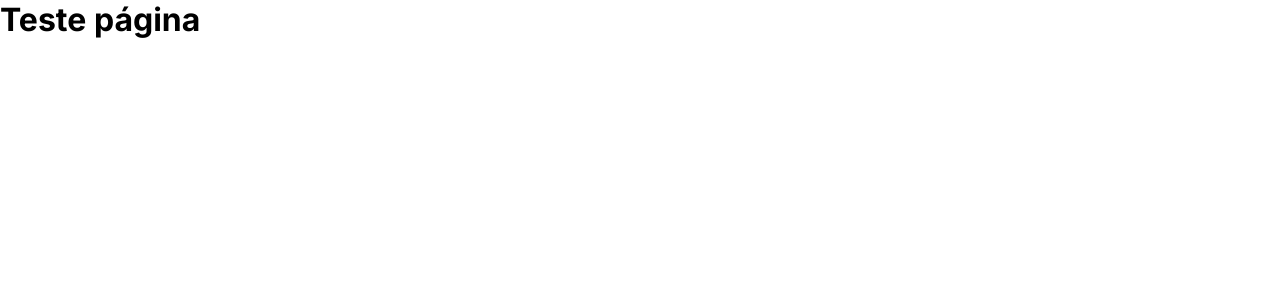
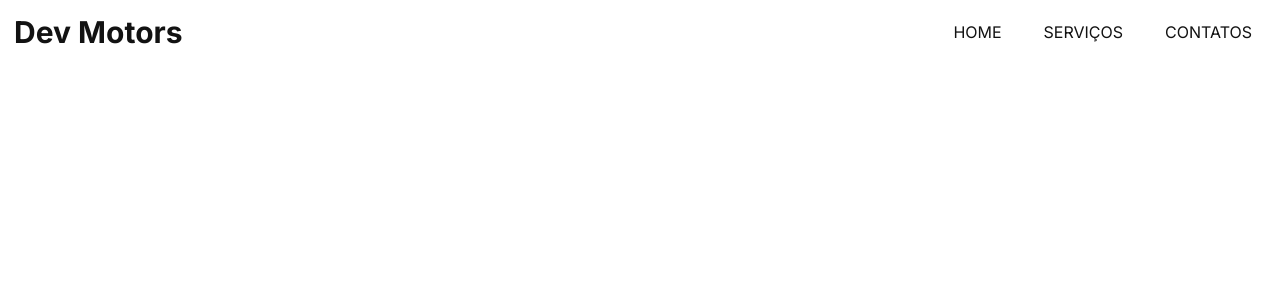
Before and after one commit to felipemariano29/dev-motors, a Next.js app: page / in a window 1280 px wide. Shown: the top 300 px of the page. Built offline with nearby package versions, Linux system fonts and the light colour scheme.

Commit message:
Created header component

```diff
--- /dev/null
+++ b/src/app/components/header/index.tsx
@@ -0,0 +1,43 @@
+"use client";
+
+import Link from "next/link";
+import { useEffect, useState } from "react";
+import styles from "./styles.module.scss";
+
+export function Header() {
+  const [top, setTop] = useState(true);
+
+  const handleScroll = () => {
+    setTop(!(window.scrollY > 10));
+  };
+
+  useEffect(() => {
+    window.addEventListener("scroll", handleScroll);
+
+    return () => {
+      window.removeEventListener("scroll", handleScroll);
+    };
+  }, [top]);
+
+  return (
+    <header
+      className={`${styles.header} ${top ? styles.background : styles.fixed}`}
+    >
+      <div className={styles.container}>
+        <div className={styles.content}>
+          <div className={styles.logoContainer}>
+            <Link href="/">Dev Motors</Link>
+          </div>
+
+          <nav className={styles.nav}>
+            <Link href="/">HOME</Link>
+
+            <Link href="/#servicos">SERVIÇOS</Link>
+
+            <Link href="/#contatos">CONTATOS</Link>
+          </nav>
+        </div>
+      </div>
+    </header>
+  );
+}
--- /dev/null
+++ b/src/app/components/header/styles.module.scss
@@ -0,0 +1,70 @@
+.header {
+  width: 100%;
+  z-index: 99;
+  position: fixed;
+  background-color: #fff;
+}
+
+.fixed {
+  position: fixed;
+  background-color: rgba(255, 255, 255, 0.75);
+  box-shadow: 0 6px 20px -12px rgba(0, 0, 0, 0.6);
+  -webkit-box-shadow: 0 6px 20px -12px rgba(0, 0, 0, 0.6);
+  -moz-box-shadow: 0 6px 20px -12px rgba(0, 0, 0, 0.6);
+  backdrop-filter: blur(4px);
+}
+
+.background {
+  background-color: #fff;
+}
+
+.container {
+  max-width: 1280px;
+  margin: 0 auto;
+  padding: 0 14px;
+}
+.content {
+  display: flex;
+  align-items: center;
+  justify-content: center;
+  height: 64px;
+}
+
+.logoContainer {
+  display: none;
+
+  a {
+    font-weight: bold;
+    color: #121212;
+    font-size: 30px;
+  }
+}
+
+.nav {
+  display: flex;
+  gap: 14px;
+
+  a {
+    display: flex;
+    align-items: center;
+    font-weight: medium;
+    color: #121212;
+    padding: 8px 14px;
+    transition: 0.3s;
+
+    &:hover {
+      font-weight: bold;
+      transform: scale(1.05);
+    }
+  }
+}
+
+@media (min-width: 640px) {
+  .content {
+    justify-content: space-between;
+  }
+
+  .logoContainer {
+    display: flex;
+  }
+}
--- a/src/app/layout.tsx
+++ b/src/app/layout.tsx
@@ -1,6 +1,7 @@
 import type { Metadata } from "next";
 import { Inter } from "next/font/google";
 import "./globals.scss";
+import { Header } from "./components/header";
 
 const inter = Inter({ subsets: ["latin"] });
 
@@ -16,7 +17,10 @@ export default function RootLayout({
 }>) {
   return (
     <html lang="en">
-      <body className={inter.className}>{children}</body>
+      <body className={inter.className}>
+        <Header />
+        {children}
+      </body>
     </html>
   );
 }
--- a/src/app/page.tsx
+++ b/src/app/page.tsx
@@ -1,7 +1,3 @@
 export default function Home() {
-  return (
-    <main>
-      <h1>Teste página</h1>
-    </main>
-  );
+  return <main></main>;
 }
```
